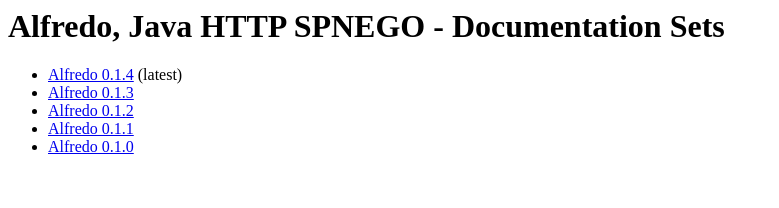
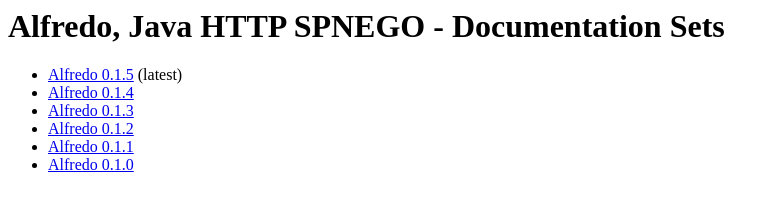
Before and after one commit to patrickangeles/alfredo, a plain HTML site: page alfredo/src/site/docs.html in a window 1280 px wide. Shown: the whole page, without its empty margins (0-779 px from the left). Drawn offline with Linux system fonts and the light colour scheme.

Commit message:
Doc changes for release 0.1.5

```diff
--- a/alfredo/src/site/docs.html
+++ b/alfredo/src/site/docs.html
@@ -6,7 +6,8 @@
     <h1>Alfredo, Java HTTP SPNEGO - Documentation Sets</h1>
 
     <ul>
-        <li><a href="./0.1.4/index.html">Alfredo 0.1.4</a> (latest)</li>
+        <li><a href="./0.1.4/index.html">Alfredo 0.1.5</a> (latest)</li>
+        <li><a href="./0.1.4/index.html">Alfredo 0.1.4</a></li>
         <li><a href="./0.1.3/index.html">Alfredo 0.1.3</a></li>
         <li><a href="./0.1.2/index.html">Alfredo 0.1.2</a></li>
         <li><a href="./0.1.1/index.html">Alfredo 0.1.1</a></li>
```
Also changed, not shown: README.txt.
